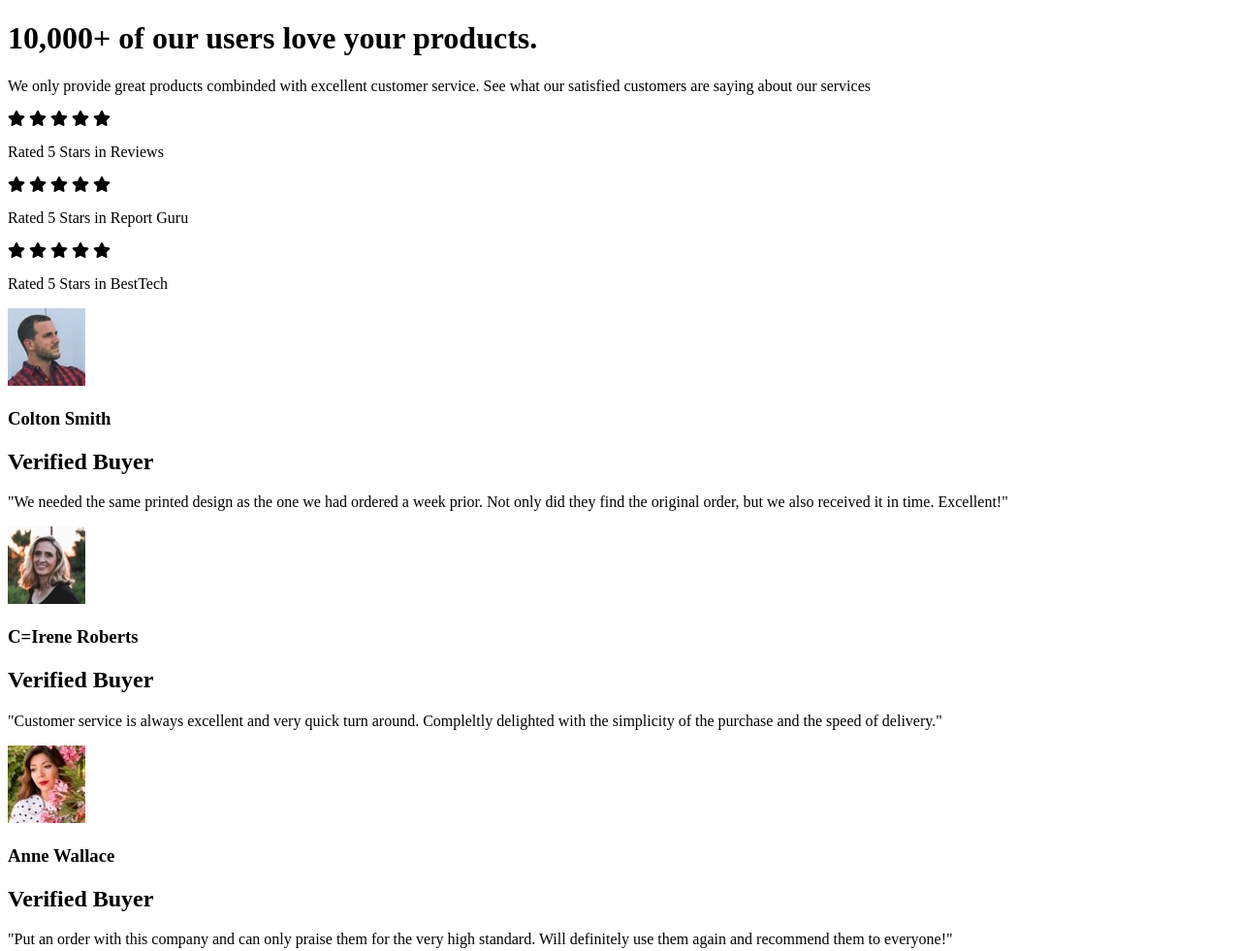
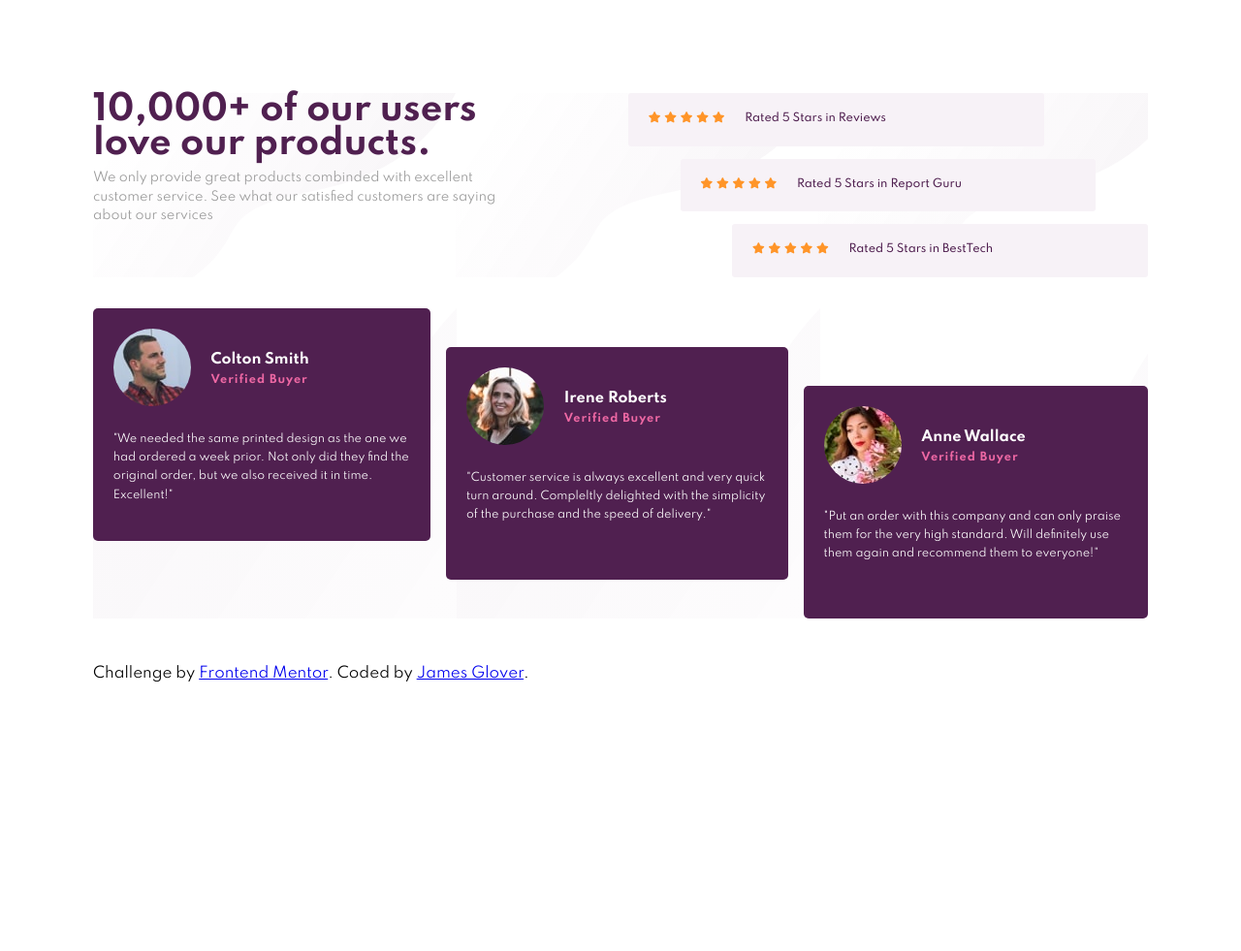
Before and after one commit to james479/FrontEndMentor, a plain HTML site: page index.html in a window 1280 px wide. Shown: the top 981 px of the page at 97% size. After the commit the page ends 800 px from the top, so only its background shows below. Drawn offline with Linux system fonts and the light colour scheme.

Commit message:
finshed challenge

```diff
--- a/css/styles.css
+++ b/css/styles.css
@@ -0,0 +1,229 @@
+@import url('https://fonts.googleapis.com/css2?family=Spartan:wght@400;500;700&display=swap');
+
+:root {
+    --color-purple: hsl(300, 43%, 22%);
+    --color-light-grey: hsl(300, 24%, 96%);
+    --color-dark-grey: hsl(303, 10%, 53%);
+    --color-orange: #ff9529;
+    --color-pink: hsl(333, 80%, 67%);
+
+}
+
+* {
+    box-sizing: border-box;
+    margin: 0;
+    padding: 0;
+}
+
+body {
+    font-family: 'Spartan',
+    sans-serif;
+    padding: 4rem 2rem;
+    font-size: 15px;
+}
+
+header {
+    margin-bottom: 2rem;
+    background-image: url('../images/bg-pattern-top-mobile.svg');
+}
+
+header h1 {
+    color: var(--color-purple);
+    text-align: center;
+    font-size: 1.8rem;
+    font-weight: 700;
+    line-height: 2.2rem;
+    margin-bottom: 1.3rem;
+}
+
+header p {
+    text-align: center;
+    color: #999;
+    font-size: .8rem;
+    line-height: 1.2rem;
+}
+
+.ratings {
+    margin-top: 2.2rem;
+}
+
+.ratings-section {
+    background-color: var(--color-light-grey);
+    padding: .4rem 0;
+    border-radius: 3px;
+}
+
+.ratings-section:not(:last-child) {
+    margin-bottom: .8rem;
+}
+
+.ratings-text p {
+    font-weight: 700;
+}
+
+.stars {
+    text-align: center;
+    margin-bottom: .3rem;
+}
+
+.fa-star {
+    color: var(--color-orange);
+}
+
+.ratings-text p {
+    color: var(--color-purple);
+    font-size: .7rem;
+    font-weight: 500;
+}
+
+main {
+    background-image: url('../images/bg-pattern-bottom-mobile.svg');
+}
+
+.review-card {
+    background-color: var(--color-purple);
+    border-radius: 5px;
+    padding: 1.3rem;
+}
+
+.review-card:not(:last-child) {
+    margin-bottom: .8rem;
+}
+
+.review-card:last-child {
+    margin-bottom: 3rem;
+}
+
+.review-card-header {
+    display: flex;
+    margin-bottom: 1.2rem;
+    align-items: center;
+}
+
+.reviewer-name {
+    margin-left: 1.3rem;
+}
+
+.reviewer-name h1 {
+    color: #fff;
+    font-size: .9rem;
+    margin-bottom: .3rem;
+}
+
+.reviewer-name h2 {
+    color: var(--color-pink);
+    font-size: .7rem;
+    letter-spacing: .06rem;
+}
+
+.reviewer-avatar img {
+    border-radius: 50%;
+}
+
+.review-text p{
+    color: #fff;
+    font-size: .7rem;
+    line-height: 1.2rem;
+}
+
+/*media queries*/
+
+@media only screen and (min-width: 1024px) {
+
+    body {
+        padding: 6rem;
+    }
+
+    header {
+        display: grid;
+        grid-template-columns: repeat(2, 1fr);
+        column-gap: 1rem;
+    }
+
+    .heading-text {
+        width: 80%;
+        text-align: center;
+    }
+
+    .heading-text h1 {
+        text-align: left;
+        margin-bottom: .5rem;
+        font-size: 2.2rem;
+    }
+
+    .heading-text p {
+        text-align: left;
+    }
+
+    .ratings {
+        margin-top: 0;
+        display: flex;
+        flex-direction: column;
+    }
+
+    .ratings-section {
+        display: flex;
+        width: 80%;;
+        padding: 1rem 0 1rem 1.3rem;
+    }
+
+    .stars {
+        margin-right: 1.3rem;
+    }
+
+    .flex-center {
+       align-self: center;
+    }
+
+    .flex-right {
+        align-self: flex-end;
+    }
+
+    main {
+        display: grid;
+        grid-template-columns: (3, 1fr);
+        grid-auto-flow: column;
+        grid-auto-rows: 20rem;
+        column-gap: 1rem;
+    }
+
+    .review-card {
+       height: 15rem;
+    }
+
+    .review-card:not(:last-child) {
+        margin-bottom: 0;
+    }
+
+    .review-card:last-child {
+        margin-bottom: 0;
+    }
+
+    .grid-middle {
+        align-self: center;
+    }
+
+    .grid-end {
+        align-self: end;
+    }
+
+    footer {
+        margin-top: 3rem;
+    }
+}
+
+@media only screen and (min-width: 1440px) {
+
+    body {
+        padding: 10rem;
+    }
+
+    .heading-text h1 {
+        font-size: 2.8rem;
+        margin-bottom: .8rem;
+    }
+
+    .heading-text p {
+        font-size: 1.2rem;
+    }
+}
--- a/index.html
+++ b/index.html
@@ -19,40 +19,42 @@
   </head>
   <body>
     <header>
-      <h1>10,000+ of our users love your products.</h1>
-      <p>We only provide great products combinded with excellent customer service. See what our satisfied customers are saying about our services</p>
+      <section class="heading-text">
+        <h1>10,000+ of our users love our products.</h1>
+        <p>We only provide great products combinded with excellent customer service. See what our satisfied customers are saying about our services</p>
+      </section>
       <section class="ratings">
         <div class="ratings-section">
           <div class="stars">
-            <i class="fas fa-star"></i>
-            <i class="fas fa-star"></i>
-            <i class="fas fa-star"></i>
-            <i class="fas fa-star"></i>
-            <i class="fas fa-star"></i>
+            <i class="fas fa-star fa-xs"></i>
+            <i class="fas fa-star fa-xs"></i>
+            <i class="fas fa-star fa-xs"></i>
+            <i class="fas fa-star fa-xs"></i>
+            <i class="fas fa-star fa-xs"></i>
           </div>
           <div class="ratings-text">
             <p>Rated 5 Stars in Reviews</p>
           </div>
         </div>
-        <div class="ratings-section">
+        <div class="ratings-section flex-center">
           <div class="stars">
-            <i class="fas fa-star"></i>
-            <i class="fas fa-star"></i>
-            <i class="fas fa-star"></i>
-            <i class="fas fa-star"></i>
-            <i class="fas fa-star"></i>
+            <i class="fas fa-star fa-xs"></i>
+            <i class="fas fa-star fa-xs"></i>
+            <i class="fas fa-star fa-xs"></i>
+            <i class="fas fa-star fa-xs"></i>
+            <i class="fas fa-star fa-xs"></i>
           </div>
           <div class="ratings-text">
             <p>Rated 5 Stars in Report Guru</p>
           </div>
         </div>
-        <div class="ratings-section">
+        <div class="ratings-section flex-right">
           <div class="stars">
-            <i class="fas fa-star"></i>
-            <i class="fas fa-star"></i>
-            <i class="fas fa-star"></i>
-            <i class="fas fa-star"></i>
-            <i class="fas fa-star"></i>
+            <i class="fas fa-star fa-xs"></i>
+            <i class="fas fa-star fa-xs"></i>
+            <i class="fas fa-star fa-xs"></i>
+            <i class="fas fa-star fa-xs"></i>
+            <i class="fas fa-star fa-xs"></i>
           </div>
           <div class="ratings-text">
             <p>Rated 5 Stars in BestTech</p>
@@ -63,12 +65,14 @@
     <main>
       <article class="review-card">
         <section class="reviewer">
-          <div class="reviewer-avatar">
+          <div class="review-card-header">
+            <div class="reviewer-avatar">
             <img src="./images/image-colton.jpg" alt="Colton">
           </div>
           <div class="reviewer-name">
             <h1>Colton Smith</h1>
             <h2>Verified Buyer</h2>
+          </div>
           </div>
           <div class="review-text">
             <p>
@@ -77,14 +81,16 @@
           </div>
         </section>
       </article>
-      <article class="review-card">
+      <article class="review-card grid-middle">
         <section class="reviewer">
-          <div class="reviewer-avatar">
+          <div class="review-card-header">
+            <div class="reviewer-avatar">
             <img src="./images/image-irene.jpg" alt="Irene">
           </div>
           <div class="reviewer-name">
-            <h1>C=Irene Roberts</h1>
+            <h1>Irene Roberts</h1>
             <h2>Verified Buyer</h2>
+          </div>
           </div>
           <div class="review-text">
             <p>
@@ -93,14 +99,16 @@
           </div>
         </section>
       </article>
-      <article class="review-card">
+      <article class="review-card grid-end">
         <section class="reviewer">
-          <div class="reviewer-avatar">
+          <div class="review-card-header">
+            <div class="reviewer-avatar">
             <img src="./images/image-anne.jpg" alt="Colton">
           </div>
           <div class="reviewer-name">
             <h1>Anne Wallace</h1>
             <h2>Verified Buyer</h2>
+          </div>
           </div>
           <div class="review-text">
             <p>
```
